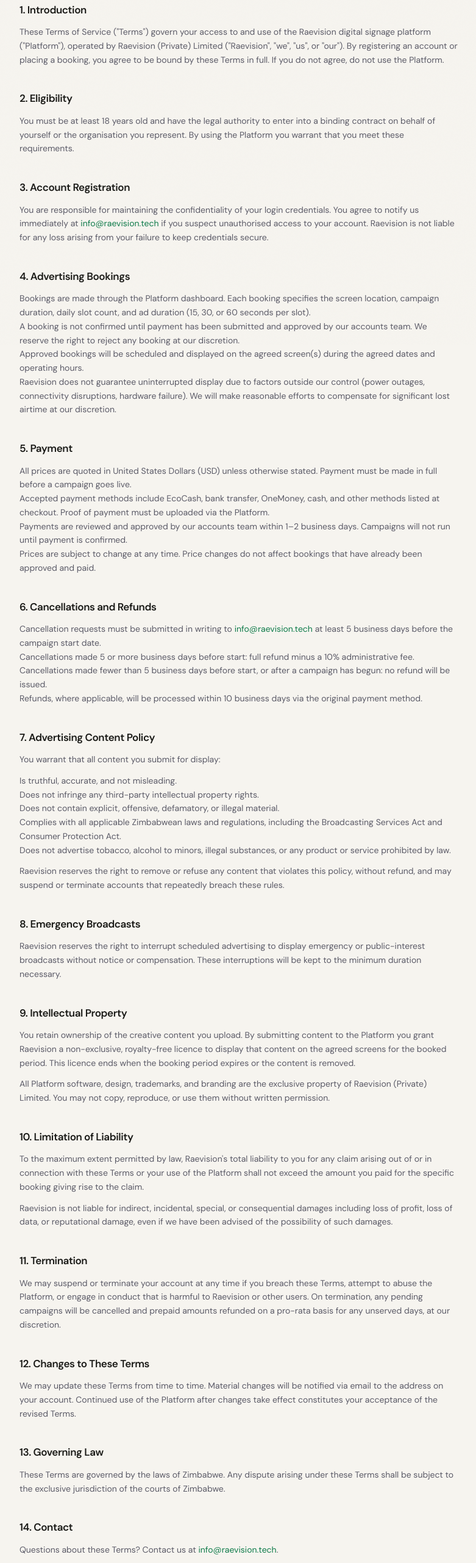
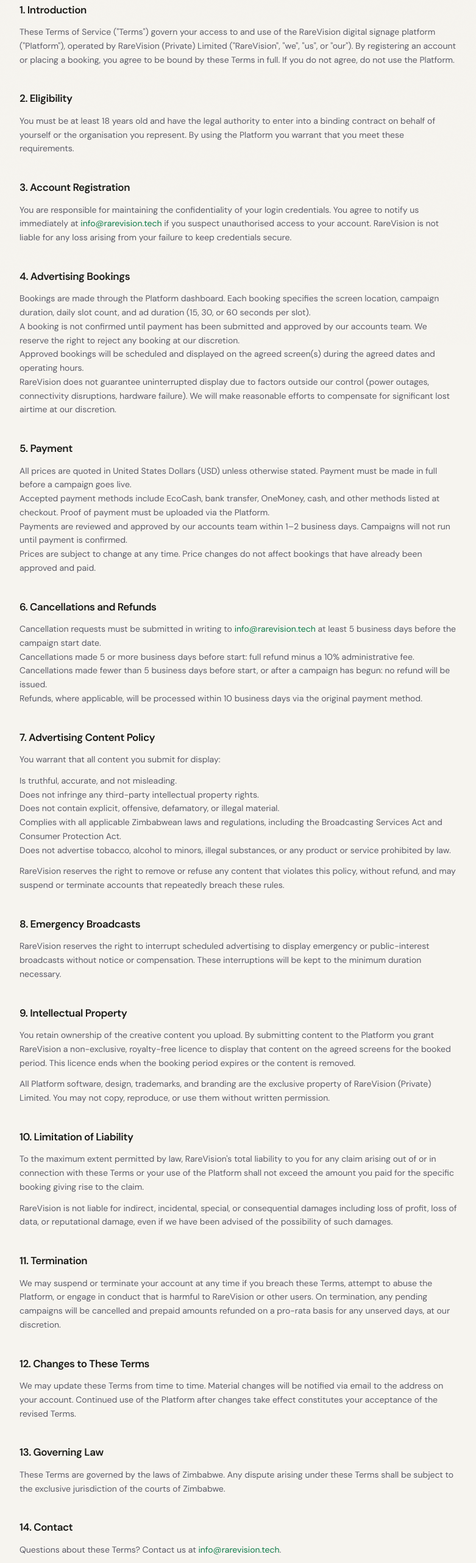
Before and after one commit to TinayeNickson/brainstake_remote_digital_signage_system, a Next.js app in the folder signage/: page /terms in a window 1280 px wide. Shown: the part 234-2797 px from the top of the page at 61% size, without its empty margins (248-1029 px from the left). Built offline with nearby package versions, Linux system fonts and the light colour scheme.

Commit message:
Rename Raevision -> RareVision and raevision.tech -> rarevision.tech across all UI, emails, PDF, and SQL files

```diff
--- a/signage/src/app/dashboard/receipts/[id]/PrintButton.tsx
+++ b/signage/src/app/dashboard/receipts/[id]/PrintButton.tsx
@@ -41,13 +41,13 @@ export default function PrintButton() {
       doc.setFont('helvetica', 'bold');
       doc.setFontSize(14);
       doc.setTextColor(10, 46, 31);
-      doc.text('Raevision', pad, y + 4);
+      doc.text('RareVision', pad, y + 4);
 
       doc.setFont('helvetica', 'normal');
       doc.setFontSize(8);
       doc.setTextColor(120, 120, 120);
       doc.text('Digital Signage Advertising', pad, y + 10);
-      doc.text('info@raevision.tech', pad, y + 15);
+      doc.text('info@rarevision.tech', pad, y + 15);
 
       y += 28;
 
@@ -189,7 +189,7 @@ export default function PrintButton() {
       doc.setFontSize(7.5);
       doc.setTextColor(180, 180, 180);
       doc.text('This is a computer-generated receipt and does not require a signature.', W / 2, y, { align: 'center' });
-      doc.text('Raevision  ·  Digital Signage Advertising  ·  info@raevision.tech',   W / 2, y + 5, { align: 'center' });
+      doc.text('RareVision  ·  Digital Signage Advertising  ·  info@rarevision.tech',   W / 2, y + 5, { align: 'center' });
 
       doc.save(`Receipt-${get('receiptNumber')}.pdf`);
     } catch (err) {
--- a/signage/src/app/login/page.tsx
+++ b/signage/src/app/login/page.tsx
@@ -131,7 +131,7 @@ export default function LoginPage() {
               Forgot password?
             </button>
             <span className="text-ink-200">·</span>
-            <a href="mailto:info@raevision.tech" className="text-[12px] text-ink-900/50 hover:text-ink-900/80 transition-colors">
+            <a href="mailto:info@rarevision.tech" className="text-[12px] text-ink-900/50 hover:text-ink-900/80 transition-colors">
               Need help?
             </a>
           </div>
--- a/signage/src/app/player/page.tsx
+++ b/signage/src/app/player/page.tsx
@@ -37,7 +37,7 @@ export default async function PlayerIndexPage({
               <rect x="2" y="3" width="20" height="14" rx="2" /><path d="M8 21h8M12 17v4" />
             </svg>
           </div>
-          <h1 className="text-xl font-bold">Raevision Player</h1>
+          <h1 className="text-xl font-bold">RareVision Player</h1>
           <p className="text-white/50 text-sm mt-1">Enter your device pairing code</p>
         </div>
 
--- a/signage/src/app/privacy/page.tsx
+++ b/signage/src/app/privacy/page.tsx
@@ -3,7 +3,7 @@ import Link from 'next/link';
 import BrandMark from '@/components/BrandMark';
 
 export const metadata = {
-  title: 'Privacy Policy — Raevision',
+  title: 'Privacy Policy — RareVision',
 };
 
 export default function PrivacyPage() {
@@ -26,13 +26,13 @@ export default function PrivacyPage() {
 
         <Section title="1. Who We Are">
           <p>
-            Raevision (Private) Limited (&quot;Raevision&quot;, &quot;we&quot;, &quot;us&quot;, or &quot;our&quot;)
-            operates the Raevision digital signage advertising platform. This Privacy Policy explains how
+            RareVision (Private) Limited (&quot;RareVision&quot;, &quot;we&quot;, &quot;us&quot;, or &quot;our&quot;)
+            operates the RareVision digital signage advertising platform. This Privacy Policy explains how
             we collect, use, store, and protect your personal information when you use our services.
           </p>
           <p>
             For any privacy-related enquiries, contact us at{' '}
-            <a href="mailto:info@raevision.tech" className="text-[#0f7b4a]">info@raevision.tech</a>.
+            <a href="mailto:info@rarevision.tech" className="text-[#0f7b4a]">info@rarevision.tech</a>.
           </p>
         </Section>
 
@@ -135,7 +135,7 @@ export default function PrivacyPage() {
           </ul>
           <p>
             To exercise any of these rights, email us at{' '}
-            <a href="mailto:info@raevision.tech" className="text-[#0f7b4a]">info@raevision.tech</a>.
+            <a href="mailto:info@rarevision.tech" className="text-[#0f7b4a]">info@rarevision.tech</a>.
             We will respond within 30 days.
           </p>
         </Section>
@@ -160,14 +160,14 @@ export default function PrivacyPage() {
           <p>
             For any questions or concerns about this Privacy Policy or how we handle your data, contact
             us at{' '}
-            <a href="mailto:info@raevision.tech" className="text-[#0f7b4a]">info@raevision.tech</a>.
+            <a href="mailto:info@rarevision.tech" className="text-[#0f7b4a]">info@rarevision.tech</a>.
           </p>
         </Section>
       </article>
 
       <footer className="border-t border-[#ebe7dd] py-8 text-center text-[12px] text-ink-900/40">
         <div className="flex items-center justify-center gap-4">
-          <span>© {new Date().getFullYear()} Raevision (Private) Limited</span>
+          <span>© {new Date().getFullYear()} RareVision (Private) Limited</span>
           <span>·</span>
           <Link href="/terms" className="hover:text-ink-900/70 transition-colors">Terms of Service</Link>
         </div>
--- a/signage/src/app/register/page.tsx
+++ b/signage/src/app/register/page.tsx
@@ -123,7 +123,7 @@ export default function RegisterPage() {
               <div className="mb-6 text-center">
                 <h1 className="display text-[30px] leading-tight text-ink-900">Create Your Account</h1>
                 <p className="text-[14px] mt-2">
-                  <span className="text-brand font-medium">Join Raevision</span>
+                  <span className="text-brand font-medium">Join RareVision</span>
                   <span className="text-ink-900/50"> and start advertising today</span>
                 </p>
               </div>
@@ -294,9 +294,9 @@ export default function RegisterPage() {
           )}
 
           <div className="flex items-center justify-center gap-6 mt-5">
-            <a href="mailto:info@raevision.tech" className="text-[12px] text-ink-900/50 hover:text-ink-900/80 transition-colors">Need help?</a>
+            <a href="mailto:info@rarevision.tech" className="text-[12px] text-ink-900/50 hover:text-ink-900/80 transition-colors">Need help?</a>
             <span className="text-ink-200">·</span>
-            <a href="mailto:info@raevision.tech" className="text-[12px] text-ink-900/50 hover:text-ink-900/80 transition-colors">Contact support</a>
+            <a href="mailto:info@rarevision.tech" className="text-[12px] text-ink-900/50 hover:text-ink-900/80 transition-colors">Contact support</a>
           </div>
         </div>
       </section>
--- a/signage/src/app/terms/page.tsx
+++ b/signage/src/app/terms/page.tsx
@@ -3,7 +3,7 @@ import Link from 'next/link';
 import BrandMark from '@/components/BrandMark';
 
 export const metadata = {
-  title: 'Terms of Service — Raevision',
+  title: 'Terms of Service — RareVision',
 };
 
 export default function TermsPage() {
@@ -26,9 +26,9 @@ export default function TermsPage() {
 
         <Section title="1. Introduction">
           <p>
-            These Terms of Service (&quot;Terms&quot;) govern your access to and use of the Raevision digital
-            signage platform (&quot;Platform&quot;), operated by Raevision (Private) Limited
-            (&quot;Raevision&quot;, &quot;we&quot;, &quot;us&quot;, or &quot;our&quot;). By registering an account or
+            These Terms of Service (&quot;Terms&quot;) govern your access to and use of the RareVision digital
+            signage platform (&quot;Platform&quot;), operated by RareVision (Private) Limited
+            (&quot;RareVision&quot;, &quot;we&quot;, &quot;us&quot;, or &quot;our&quot;). By registering an account or
             placing a booking, you agree to be bound by these Terms in full. If you do not agree, do not use
             the Platform.
           </p>
@@ -46,8 +46,8 @@ export default function TermsPage() {
           <p>
             You are responsible for maintaining the confidentiality of your login credentials. You agree to
             notify us immediately at{' '}
-            <a href="mailto:info@raevision.tech" className="text-[#0f7b4a]">info@raevision.tech</a>{' '}
-            if you suspect unauthorised access to your account. Raevision is not liable for any loss arising
+            <a href="mailto:info@rarevision.tech" className="text-[#0f7b4a]">info@rarevision.tech</a>{' '}
+            if you suspect unauthorised access to your account. RareVision is not liable for any loss arising
             from your failure to keep credentials secure.
           </p>
         </Section>
@@ -67,7 +67,7 @@ export default function TermsPage() {
               dates and operating hours.
             </li>
             <li>
-              Raevision does not guarantee uninterrupted display due to factors outside our control
+              RareVision does not guarantee uninterrupted display due to factors outside our control
               (power outages, connectivity disruptions, hardware failure). We will make reasonable efforts
               to compensate for significant lost airtime at our discretion.
             </li>
@@ -99,7 +99,7 @@ export default function TermsPage() {
           <ul>
             <li>
               Cancellation requests must be submitted in writing to{' '}
-              <a href="mailto:info@raevision.tech" className="text-[#0f7b4a]">info@raevision.tech</a>{' '}
+              <a href="mailto:info@rarevision.tech" className="text-[#0f7b4a]">info@rarevision.tech</a>{' '}
               at least 5 business days before the campaign start date.
             </li>
             <li>
@@ -129,14 +129,14 @@ export default function TermsPage() {
               product or service prohibited by law.</li>
           </ul>
           <p>
-            Raevision reserves the right to remove or refuse any content that violates this policy,
+            RareVision reserves the right to remove or refuse any content that violates this policy,
             without refund, and may suspend or terminate accounts that repeatedly breach these rules.
           </p>
         </Section>
 
         <Section title="8. Emergency Broadcasts">
           <p>
-            Raevision reserves the right to interrupt scheduled advertising to display emergency or
+            RareVision reserves the right to interrupt scheduled advertising to display emergency or
             public-interest broadcasts without notice or compensation. These interruptions will be kept
             to the minimum duration necessary.
           </p>
@@ -145,25 +145,25 @@ export default function TermsPage() {
         <Section title="9. Intellectual Property">
           <p>
             You retain ownership of the creative content you upload. By submitting content to the
-            Platform you grant Raevision a non-exclusive, royalty-free licence to display that content
+            Platform you grant RareVision a non-exclusive, royalty-free licence to display that content
             on the agreed screens for the booked period. This licence ends when the booking period expires
             or the content is removed.
           </p>
           <p>
             All Platform software, design, trademarks, and branding are the exclusive property of
-            Raevision (Private) Limited. You may not copy, reproduce, or use them without written
+            RareVision (Private) Limited. You may not copy, reproduce, or use them without written
             permission.
           </p>
         </Section>
 
         <Section title="10. Limitation of Liability">
           <p>
-            To the maximum extent permitted by law, Raevision&apos;s total liability to you for any claim
+            To the maximum extent permitted by law, RareVision&apos;s total liability to you for any claim
             arising out of or in connection with these Terms or your use of the Platform shall not exceed
             the amount you paid for the specific booking giving rise to the claim.
           </p>
           <p>
-            Raevision is not liable for indirect, incidental, special, or consequential damages including
+            RareVision is not liable for indirect, incidental, special, or consequential damages including
             loss of profit, loss of data, or reputational damage, even if we have been advised of the
             possibility of such damages.
           </p>
@@ -172,7 +172,7 @@ export default function TermsPage() {
         <Section title="11. Termination">
           <p>
             We may suspend or terminate your account at any time if you breach these Terms, attempt to
-            abuse the Platform, or engage in conduct that is harmful to Raevision or other users.
+            abuse the Platform, or engage in conduct that is harmful to RareVision or other users.
             On termination, any pending campaigns will be cancelled and prepaid amounts refunded on a
             pro-rata basis for any unserved days, at our discretion.
           </p>
@@ -196,14 +196,14 @@ export default function TermsPage() {
         <Section title="14. Contact">
           <p>
             Questions about these Terms? Contact us at{' '}
-            <a href="mailto:info@raevision.tech" className="text-[#0f7b4a]">info@raevision.tech</a>.
+            <a href="mailto:info@rarevision.tech" className="text-[#0f7b4a]">info@rarevision.tech</a>.
           </p>
         </Section>
       </article>
 
       <footer className="border-t border-[#ebe7dd] py-8 text-center text-[12px] text-ink-900/40">
         <div className="flex items-center justify-center gap-4">
-          <span>© {new Date().getFullYear()} Raevision (Private) Limited</span>
+          <span>© {new Date().getFullYear()} RareVision (Private) Limited</span>
           <span>·</span>
           <Link href="/privacy" className="hover:text-ink-900/70 transition-colors">Privacy Policy</Link>
         </div>
--- a/signage/src/lib/email.ts
+++ b/signage/src/lib/email.ts
@@ -46,15 +46,15 @@ export function receiptHtml(d: ReceiptEmailData): string {
             <td style="text-align:right;vertical-align:top;">
               <!-- Logo box -->
               <div style="display:inline-block;background:rgba(255,255,255,0.12);border-radius:10px;padding:8px;width:48px;height:48px;box-sizing:border-box;">
-                <img src="${process.env.NEXT_PUBLIC_APP_URL ?? 'http://localhost:3000'}/logo.png" alt="Raevision" width="32" height="32" style="display:block;width:32px;height:32px;object-fit:contain;" />
+                <img src="${process.env.NEXT_PUBLIC_APP_URL ?? 'http://localhost:3000'}/logo.png" alt="RareVision" width="32" height="32" style="display:block;width:32px;height:32px;object-fit:contain;" />
               </div>
             </td>
           </tr>
         </table>
         <!-- Company info -->
         <div style="border-top:1px solid rgba(255,255,255,0.12);padding-top:14px;">
-          <div style="color:#fff;font-size:15px;font-weight:700;letter-spacing:-.01em;">Raevision</div>
-          <div style="color:rgba(255,255,255,.45);font-size:11px;margin-top:2px;">Digital Signage Advertising &nbsp;&middot;&nbsp; info@raevision.tech</div>
+          <div style="color:#fff;font-size:15px;font-weight:700;letter-spacing:-.01em;">RareVision</div>
+          <div style="color:rgba(255,255,255,.45);font-size:11px;margin-top:2px;">Digital Signage Advertising &nbsp;&middot;&nbsp; info@rarevision.tech</div>
         </div>
       </div>
 
@@ -102,13 +102,13 @@ export function receiptHtml(d: ReceiptEmailData): string {
         <!-- Note -->
         <p style="font-size:12px;color:#aaa;text-align:center;margin:0;line-height:1.6;">
           Your advertisement is now active. This is a computer-generated receipt.<br/>
-          Log in to your Raevision portal to view and save a PDF copy at any time.
+          Log in to your RareVision portal to view and save a PDF copy at any time.
         </p>
       </div>
 
       <!-- Footer -->
       <div style="padding:14px 36px;background:#f6f4ef;border-top:1px solid #e8e4dc;font-size:11px;color:#aaa;text-align:center;letter-spacing:.05em;">
-        Raevision &middot; Digital Signage Advertising &middot; info@raevision.tech
+        RareVision &middot; Digital Signage Advertising &middot; info@rarevision.tech
       </div>
     </div>
   </div>
```
Also changed, not shown: 2 other files (tests, documents, lock files or other folders).
